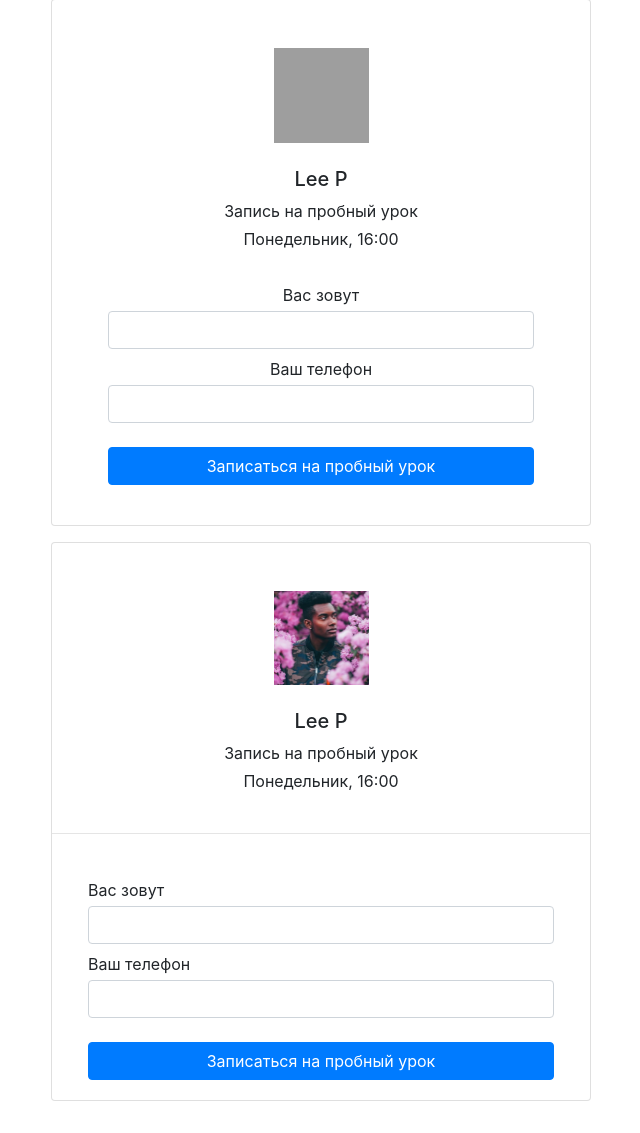
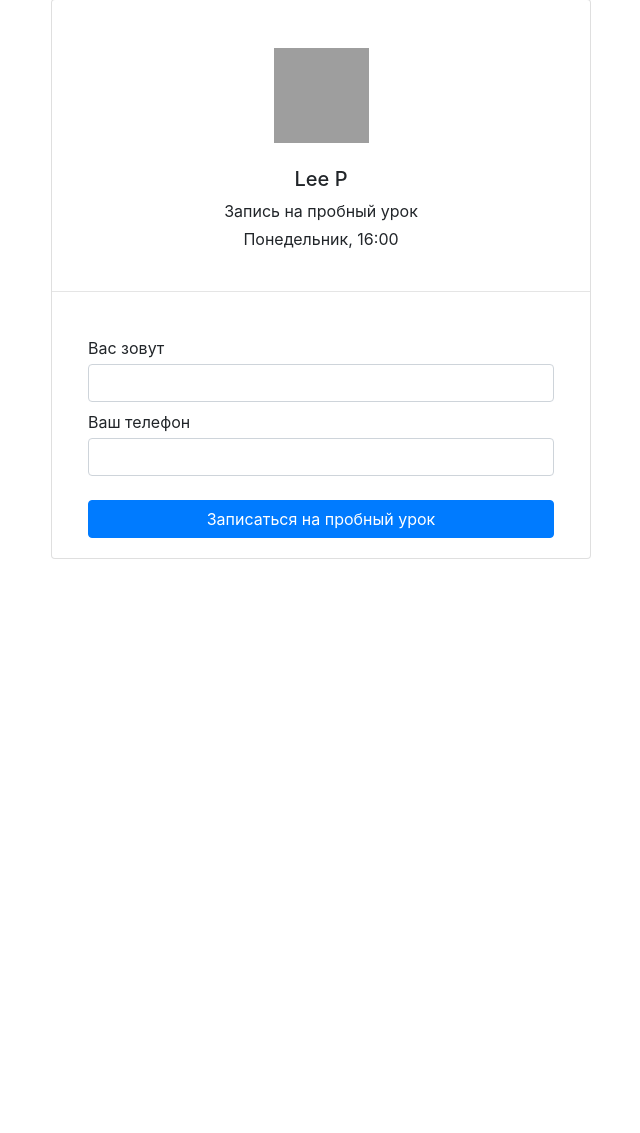
Before and after one commit to we1tkind/stepik-learning, a Flask app: a page that uses app/templates/booking.html in a window 1280 px wide. Shown: the part 121-1254 px from the top of the page, without its empty margins (319-959 px from the left). After the commit the page ends 680 px from the top, so only its background shows below. Run offline with Flask 2, Linux system fonts and the light colour scheme; some libraries are stand-ins or nearby versions; grey boxes are pictures that could not be loaded.

```diff
--- a/app/templates/booking.html
+++ b/app/templates/booking.html
@@ -9,7 +9,9 @@
             <h2 class="h5 card-title mt-2 mb-2">{{teacher.name}}</h2>
             <p class="my-1">Запись на пробный урок</p>
             <p class="my-1">{{weekday|translate_weekday}}, {{time}}</p>
-            <div class="card-body mx-3">
+          </div>
+          <hr />
+          <div class="card-body mx-3">
                 {{ form.csrf_token }}
                 {{ form.client_teacher(value=teacher['id']) }}
                 {{ form.client_weekday(value=weekday) }}
@@ -19,32 +21,6 @@
                 {{ form.client_phone.label(class_="mb-1 mt-2") }}
                 {{ form.client_phone(class_="form-control") }}
                 <input type="submit" class="btn btn-primary btn-block mt-4" value="Записаться на пробный урок">
-            </div>
-          </div>
-        </form>
-        <form action="booking_done.html" class="card mb-3">
-          <div class="card-body text-center pt-5">
-            <img src="../static/pict 1.png" class="mb-3" width="95" alt="">
-            <h2 class="h5 card-title mt-2 mb-2">{{teacher.name}}</h2>
-            <p class="my-1">Запись на пробный урок</p>
-            <p class="my-1">{{weekday|translate_weekday}}, {{time}}</p>
-          </div>
-          <hr />
-          <div class="card-body mx-3">
-              <div class="row">
-                  <input class="form-control" type="hidden" name="clientWeekday" value="{{weekday}}">
-                  <input class="form-control" type="hidden" name="clientTime" value="{{time}}">
-                  <input class="form-control" type="hidden" name="clientTeacher" value="{{teacher.id}}">
-              </div>
-
-            <label class="mb-1 mt-2" for="clientName">Вас зовут</label>
-            <input class="form-control" type="text" name="clientName" id="clientName">
-
-            <label class="mb-1 mt-2" for="clientPhone">Ваш телефон</label>
-            <input class="form-control" type="tel"  name="clientPhone" id="clientPhone">
-
-            <input type="submit" class="btn btn-primary btn-block mt-4" value="Записаться на пробный урок">
-
           </div>
         </form>
       </div>
```
